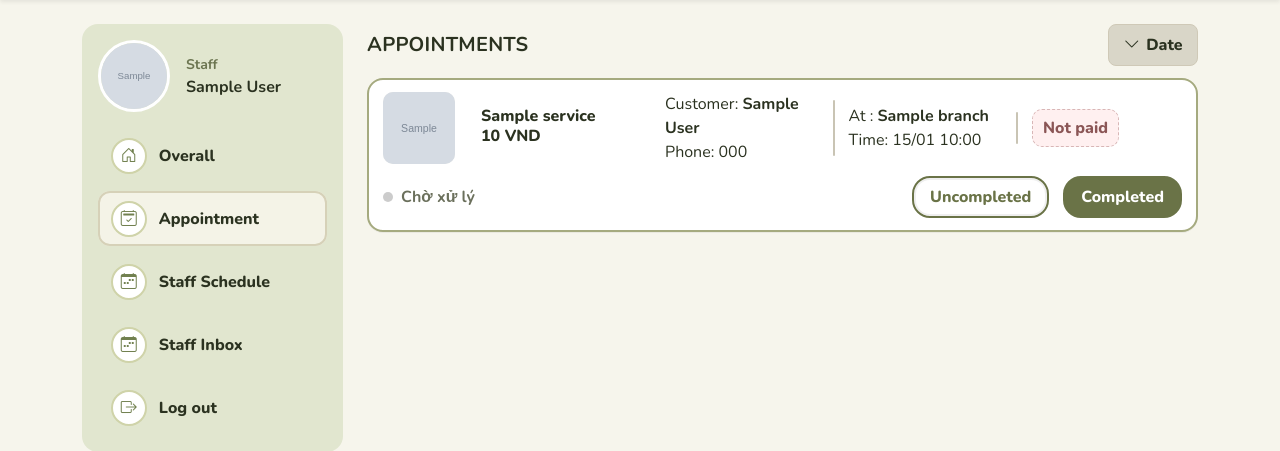
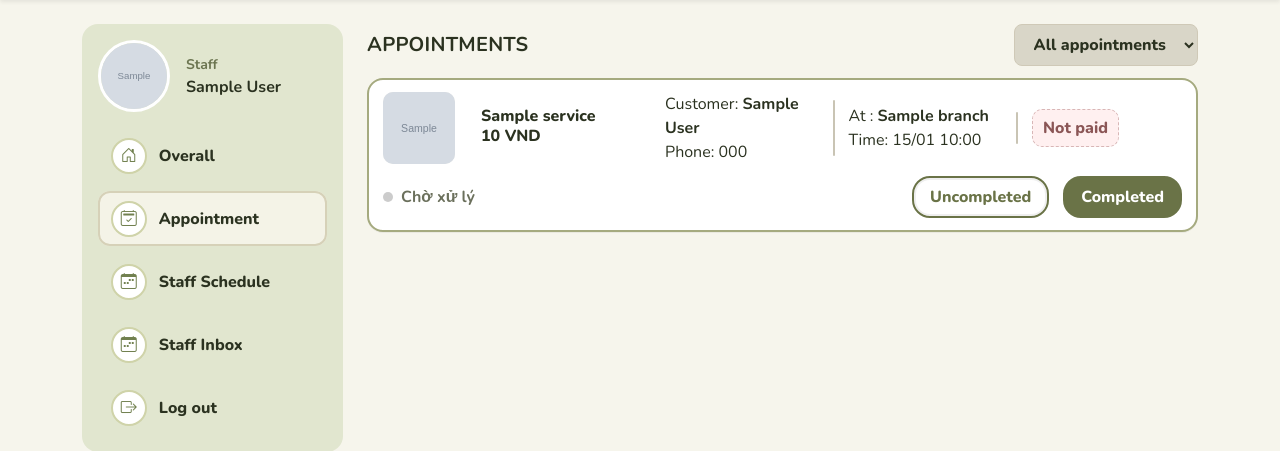
Before and after one commit to thniea/glamsup, a Django app: page /employee/appointments/ in a window 1280 px wide. Shown: the part 68-519 px from the top of the page. Run offline with Django 5.2, Linux system fonts and the light colour scheme; a user stored in the database is signed in; tables that the repository leaves empty hold one stand-in row (values such as "Sample post"); grey boxes marked "Sample" are stand-in pictures.

Commit message:
Chỉnh nút lọc cho lịch hẹn của nhân viên kỹ thuật

```diff
--- a/main/templates/staff/appointments.html
+++ b/main/templates/staff/appointments.html
@@ -59,10 +59,25 @@
   </div>
 
   <div class="col-lg-9">
-    <div class="toolbar">
+  <div class="toolbar">
       <h1 class="h5 fw-bold m-0">APPOINTMENTS</h1>
-      <button class="sort-btn" type="button"><i class="bi bi-chevron-down"></i> <span>Date</span></button>
+
+      <form method="get" class="m-0">
+        <select name="status" class="sort-btn" onchange="this.form.submit()">
+          <option value="all" {% if status_filter == 'all' %}selected{% endif %}>
+            All appointments
+          </option>
+          <option value="done" {% if status_filter == 'done' %}selected{% endif %}>
+            Completed
+          </option>
+          <option value="not_done" {% if status_filter == 'not_done' %}selected{% endif %}>
+            Uncompleted
+          </option>
+        </select>
+      </form>
     </div>
+
+
 
     {% include "includes/_messages.html" %}
 
--- a/main/views.py
+++ b/main/views.py
@@ -1499,6 +1499,8 @@ def staff_appointments(request):
     Cho phép đánh dấu Completed / Uncompleted.
     """
     staff = request.user
+    # ---- đọc filter từ query string ----
+    status_filter = request.GET.get("status", "all")
 
     # Các lịch của chính nhân viên đang đăng nhập
     appt_qs = (
@@ -1508,7 +1510,11 @@ def staff_appointments(request):
         .prefetch_related("service_lines__service", "payments")
         .order_by("appointment_date", "appointment_time")
     )
-
+    # áp dụng filter
+    if status_filter == "done":
+        appt_qs = appt_qs.filter(status=Appointment.Status.DONE)
+    elif status_filter == "not_done":
+        appt_qs = appt_qs.exclude(status=Appointment.Status.DONE)
     appts = []
     for ap in appt_qs:
         # Lấy 1 dòng dịch vụ để hiển thị tên/ảnh/giá
@@ -1553,6 +1559,7 @@ def staff_appointments(request):
 
     return render(request, "staff/appointments.html", {
         "appointments": appts,
+        "status_filter": status_filter,
         "is_receptionist": is_receptionist(request.user),
         "is_technician": is_technician(request.user),
     })
```
